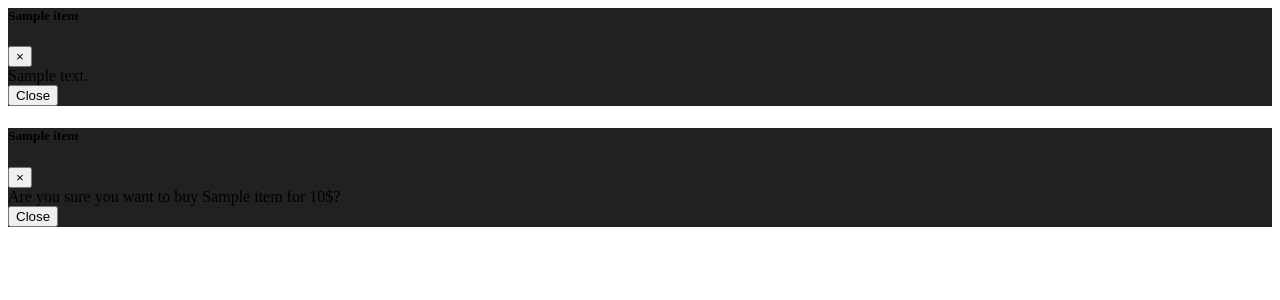
After one commit to muhameddadel/market-with-flask, a Python web app: template app/templates/includes/items_modals.html in a window 1280 px wide. The commit adds this page. Shown: the top 300 px of the page. Run offline with Jinja, Linux system fonts and the light colour scheme; the template is opened without the code that fills it: most values are stand-ins (such as "Sample title", 1, 10 or a date in 2020).

Commit message:
items modals

```diff
--- /dev/null
+++ b/app/templates/includes/items_modals.html
@@ -0,0 +1,57 @@
+<style>
+    .modal-content {
+      background-color: #212121
+    }
+</style>
+<!-- More info -->
+<div class="modal fade" id="Modal-MoreInfo-{{ item-id }}"
+       tabindex="-1"
+       aria-labelledby="exampleModalLabel" aria-hidden="true">
+    <div class="modal-dialog">
+      <div class="modal-content">
+        <div class="modal-header">
+          <h5 class="modal-title" id="ModalLabel">
+            {{ item.name }}
+          </h5>
+          <button type="button" class="close"
+                  data-dismiss="modal" aria-label="Close">
+            <span aria-hidden="true">&times;</span>
+          </button>
+        </div>
+        <div class="modal-body">
+            {{ item.description }}
+        </div>
+        <div class="modal-footer">
+          <button type="button" class="btn btn-secondary"
+                  data-dismiss="modal">Close
+          </button>
+        </div>
+      </div>
+    </div>
+</div>
+<!-- Purchase -->
+<div class="modal fade" id="Modal-PurchaseConfirm-{{ item-id }}"
+       tabindex="-1"
+       aria-labelledby="exampleModalLabel" aria-hidden="true">
+    <div class="modal-dialog">
+      <div class="modal-content">
+        <div class="modal-header">
+          <h5 class="modal-title" id="ModalLabel">
+            {{ item.name }}
+          </h5>
+          <button type="button" class="close"
+                  data-dismiss="modal" aria-label="Close">
+            <span aria-hidden="true">&times;</span>
+          </button>
+        </div>
+        <div class="modal-body">
+            Are you sure you want to buy {{ item.name }} for {{ item.price }}$?
+        </div>
+        <div class="modal-footer">
+          <button type="button" class="btn btn-secondary"
+                  data-dismiss="modal">Close
+          </button>
+        </div>
+      </div>
+    </div>
+</div>
```
Also changed, not shown: app/templates/market.html (+14 -3 lines).
